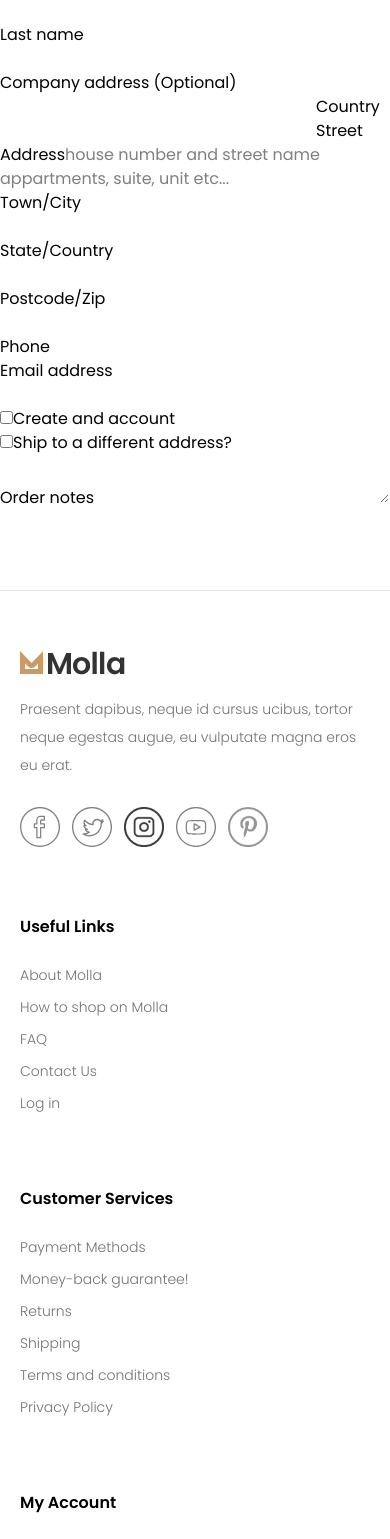
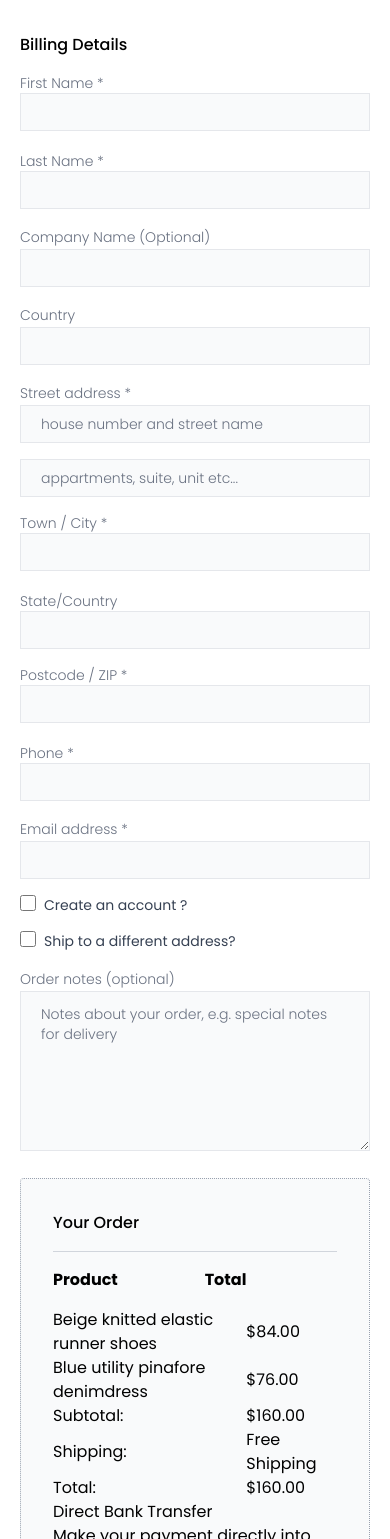
Before and after one commit to VISHNU-M123/FUSIONMART-FRONTEND, a React (Vite) app: page /checkout in a window 390 px wide. Shown: the part 349-1888 px from the top of the page. Built offline with nearby package versions, Linux system fonts and the light colour scheme.

Commit message:
checkout page form responsive completed

```diff
--- a/src/pages/Checkout.jsx
+++ b/src/pages/Checkout.jsx
@@ -14,77 +14,135 @@ const Checkout = () => {
         {/* main container */}
         <div>
           {/* form and card main */}
-          <div>
+          <div className='lg:px-40 px-5 py-8 w-full'>
             {/* coupon code div */}
             <div>
               <form action="">
-                <input type="text" />
-                <label>Have a Coupon ? <span>Click here to enter your code</span></label>
+                <input type="text" className='outline-none border border-yellow-600 border-dotted rounded-sm px-3 py-2' />
+                <label className='text-gray-600 text-sm'>Have a Coupon ? <span className='text-yellow-600 text-sm'>Click here to enter your code</span></label>
               </form>
             </div>
 
             {/* main form */}
             <form action="">
               {/* form and card */}
-              <div>
+              <div className='grid grid-cols-1 lg:grid-cols-12 gap-5'>
                 {/* form */}
-                <div>
-                  <h2>Billing Details</h2>
+                <div className='lg:col-span-9 space-y-4'>
+                  <h2 className='font-medium mt-8'>Billing Details</h2>
                   {/* first name last name */}
-                  <div>
+                  <div className='grid grid-cols-1 md:grid-cols-2 gap-5'>
                     {/* first name */}
-                    <div>
-                      <label>First name</label>
-                      <input type="text" />
+                    <div className='flex flex-col'>
+                      <label className='text-gray-500 font-light text-sm'>First Name *</label>
+                      <input type="text" className='outline-none border border-gray-200 bg-gray-50 px-5 py-2 text-gray-500 font-light text-sm' />
                     </div>
                     {/* last name */}
-                    <div>
-                      <label>Last name</label>
-                      <input type="text" />
+                    <div className='flex flex-col'>
+                      <label className='text-gray-500 font-light text-sm'>Last Name *</label>
+                      <input type="text" className='outline-none border border-gray-200 bg-gray-50 px-5 py-2 text-gray-500 font-light text-sm' />
                     </div>
                   </div>
-                  <label>Company address (Optional)</label>
-                  <input type="text" />
-                  <label>Country</label>
-                  <input type="text" />
-                  <label>Street Address</label>
-                  <input type="text" placeholder='house number and street name' />
-                  <input type="text" placeholder='appartments, suite, unit etc...' />
-                  <div>
-                    <div>
-                      <label>Town/City</label>
-                      <input type="text" />
+                  <label className='text-gray-500 font-light text-sm'>Company Name (Optional)</label>
+                  <input type="text" className='outline-none border border-gray-200 bg-gray-50 px-5 py-2 w-full text-gray-500 font-light text-sm' />
+                  <label className='text-gray-500 font-light text-sm'>Country</label>
+                  <input type="text" className='outline-none border border-gray-200 bg-gray-50 px-5 py-2 w-full text-gray-500 font-light text-sm' />
+                  <label className='text-gray-500 font-light text-sm'>Street address *</label>
+                  <input type="text" className='outline-none border border-gray-200 bg-gray-50 px-5 py-2 w-full placeholder:text-sm placeholder:font-light placeholder:text-gray-500 text-gray-500 font-light text-sm' placeholder='house number and street name' />
+                  <input type="text" className='outline-none border border-gray-200 bg-gray-50 px-5 py-2 w-full placeholder:text-sm placeholder:font-light placeholder:text-gray-500 text-gray-500 font-light text-sm' placeholder='appartments, suite, unit etc...' />
+                  <div className='grid grid-cols-1 md:grid-cols-2 gap-5'>
+                    <div className='flex flex-col'>
+                      <label className='text-gray-500 font-light text-sm'>Town / City *</label>
+                      <input type="text" className='outline-none border border-gray-200 bg-gray-50 px-5 py-2 text-gray-500 font-light text-sm' />
                     </div>
-                    <div>
-                      <label>State/Country</label>
-                      <input type="text" />
+                    <div className='flex flex-col'>
+                      <label className='text-gray-500 font-light text-sm'>State/Country</label>
+                      <input type="text" className='outline-none border border-gray-200 bg-gray-50 px-5 py-2 text-gray-500 font-light text-sm' />
                     </div>
                   </div>
-                  <div>
-                    <div>
-                      <label>Postcode/Zip</label>
-                      <input type="text" />
+                  <div className='grid grid-cols-1 md:grid-cols-2 gap-5'>
+                    <div className='flex flex-col'>
+                      <label className='text-gray-500 font-light text-sm'>Postcode / ZIP *</label>
+                      <input type="text" className='outline-none border border-gray-200 bg-gray-50 px-5 py-2 text-gray-500 font-light text-sm' />
                     </div>
-                    <div>
-                      <label>Phone</label>
-                      <input type="text" />
+                    <div className='flex flex-col'>
+                      <label className='text-gray-500 font-light text-sm'>Phone *</label>
+                      <input type="text" className='outline-none border border-gray-200 bg-gray-50 px-5 py-2 text-gray-500 font-light text-sm' />
                     </div>
                   </div>
-                  <label>Email address</label>
-                  <input type="text" />
-                  <div>
-                    <input type="checkbox" />
-                    <label>Create and account</label>
+                  <label className='text-gray-500 font-light text-sm'>Email address *</label>
+                  <input type="text" className='outline-none border border-gray-200 bg-gray-50 px-5 py-2 w-full text-gray-500 font-light text-sm' />
+                  <div className='flex gap-2'>
+                    <input type="checkbox" className='h-4 w-4' />
+                    <label className='text-sm text-gray-700'>Create an account ?</label>
                   </div>
-                  <div>
-                    <input type="checkbox" />
-                    <label>Ship to a different address?</label>
+                  <div className='flex gap-2'>
+                    <input type="checkbox" className='h-4 w-4' />
+                    <label className='text-sm text-gray-700'>Ship to a different address?</label>
                   </div>
-                  <label>Order notes</label>
-                  <textarea name="" id=""></textarea>
+                  <label className='text-gray-500 font-light text-sm'>Order notes (optional)</label>
+                  <textarea name="" className='outline-none border border-gray-200 bg-gray-50 px-5 py-3 w-full text-gray-500 font-light text-sm placeholder:text-gray-500 h-40' id="" placeholder='Notes about your order, e.g. special notes for delivery'></textarea>
                 </div>
                 {/* card */}
-                <div></div>
+                <div className='lg:col-span-3'>
+                  <div className='bg-gray-50 p-8 border border-gray-400 border-dotted rounded-sm'>
+                    <h3 className='flex items-center pb-4 font-medium'>Your Order</h3>
+                    <hr className='border-gray-300 w-full' />
+                    <table className='w-full'>
+                      <thead className='w-full'>
+                        <tr className='flex justify-between w-full py-4'>
+                          <th>Product</th>
+                          <th>Total</th>
+                        </tr>
+                      </thead>
+                      <tbody>
+                        <tr>
+                          <td>
+                            <a href="">Beige knitted elastic runner shoes</a>
+                          </td>
+                          <td>$84.00</td>
+                        </tr>
+                        <tr>
+                          <td>
+                            <a href="">Blue utility pinafore denimdress</a>
+                          </td>
+                          <td>$76.00</td>
+                        </tr>
+                        <tr>
+                          <td>Subtotal:</td>
+                          <td>$160.00</td>
+                        </tr>
+                        <tr>
+                          <td>Shipping:</td>
+                          <td>Free Shipping</td>
+                        </tr>
+                        <tr>
+                          <td>Total:</td>
+                          <td>$160.00</td>
+                        </tr>
+                      </tbody>
+                    </table>
+
+                    {/* main div payment */}
+                    <div>
+                      {/* direct bank transfer div */}
+                      <div>
+                        <div>
+                          <h2>
+                            <a href="">Direct Bank Transfer</a>
+                          </h2>
+                        </div>
+                        <div>
+                          <div>Make your payment directly into our bank account. Please use your Order ID as the payment reference. Your order will not be shipped until the funds have cleared in our account</div>
+                        </div>
+                      </div>
+                    </div>
+                    <button>
+                      <span>Place Order</span>
+                      <span>Proceed to Checkout</span>
+                    </button>
+                  </div>
+                </div>
               </div>
             </form>
           </div>
```
